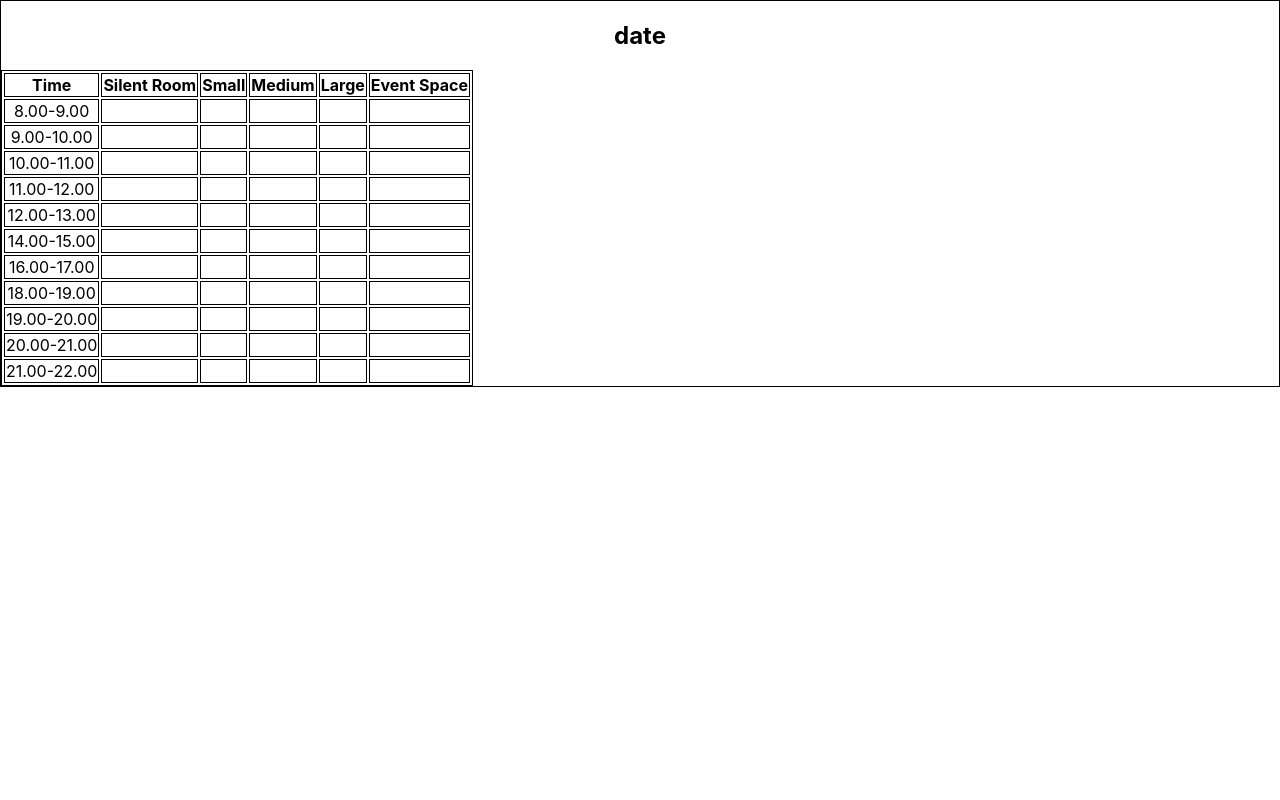
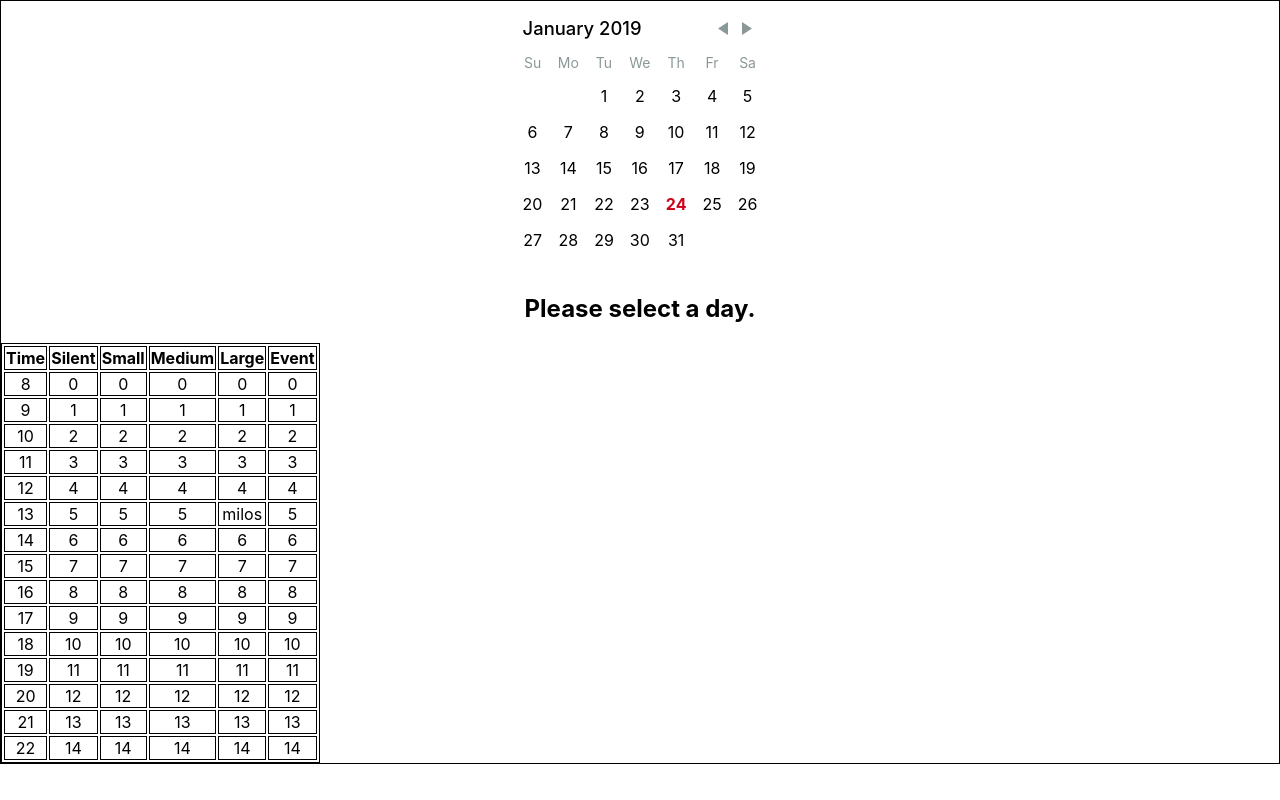
Before and after one commit to Eszterb03/book-a-room, a React (Create React App) app: page / in a window 1280 px wide. Built offline with nearby package versions, Linux system fonts and the light colour scheme.

Commit message:
(feat) table shows something

```diff
--- a/src/Components/Calendar/Calendar.js
+++ b/src/Components/Calendar/Calendar.js
@@ -1,128 +1,59 @@
 import React, { Component } from 'react';
 import './Calendar.css';
+import 'react-day-picker/lib/style.css';
 import '../helpers/getMonthy';
-import getDates from '../helpers/getMonthy';
+import DayPicker from 'react-day-picker';
 
 class Calendar extends Component {
   constructor(props) {
     super(props);
     this.state = {
-      days: []
+      selectedDay: undefined,
+      headers: ['Time', 'Silent', 'Small', 'Medium', 'Large', 'Event'],
+      rooms: ['Silent', 'Small', 'Medium', 'Large', 'Event'],
+      time: [8, 9, 10, 11, 12, 13, 14, 15, 16, 17, 18, 19, 20, 21, 22],
+      bookings: [{ time: 3, user: 'davidka', room: 'Silent' },
+      { time: 5, user: 'milos', room: 'Large' }
+      ]
     }
+    this.handleDayClick = this.handleDayClick.bind(this);
   }
 
-  componentDidMount() {
-    const dates = getDates(new Date(2019, 1, 1), new Date(2019, 1, 31));
-
-    this.setState({
-      days: dates
-    })
+  handleDayClick(day) {
+    this.setState({ selectedDay: day });
   }
 
   render() {
     return (
       <div className='calendar-container'>
-        <h2>date</h2>
+        <DayPicker onDayClick={this.handleDayClick} />
+        {this.state.selectedDay ? (
+          <h2>{this.state.selectedDay.toLocaleDateString()}</h2>
+        ) : (
+            <h2>Please select a day.</h2>
+          )}
         <table>
           <thead>
             <tr>
-              <th>Time</th>
-              <th>Silent Room</th>
-              <th>Small</th>
-              <th>Medium</th>
-              <th>Large</th>
-              <th>Event Space</th>
+              {this.state.headers.map(room => {
+                return <th>{room}</th>
+              })}
             </tr>
           </thead>
           <tbody>
-            <tr>
-              <td>8.00-9.00</td>
-              <td></td>
-              <td></td>
-              <td></td>
-              <td></td>
-              <td></td>
-            </tr>
-            <tr>
-              <td>9.00-10.00</td>
-              <td></td>
-              <td></td>
-              <td></td>
-              <td></td>
-              <td></td>
-            </tr>
-            <tr>
-              <td>10.00-11.00</td>
-              <td></td>
-              <td></td>
-              <td></td>
-              <td></td>
-              <td></td>
-            </tr>
-            <tr>
-              <td>11.00-12.00</td>
-              <td></td>
-              <td></td>
-              <td></td>
-              <td></td>
-              <td></td>
-            </tr>
-            <tr>
-              <td>12.00-13.00</td>
-              <td></td>
-              <td></td>
-              <td></td>
-              <td></td>
-              <td></td>
-            </tr>
-            <tr>
-              <td>14.00-15.00</td>
-              <td></td>
-              <td></td>
-              <td></td>
-              <td></td>
-              <td></td>
-            </tr>
-            <tr>
-              <td>16.00-17.00</td>
-              <td></td>
-              <td></td>
-              <td></td>
-              <td></td>
-              <td></td>
-            </tr>
-            <tr>
-              <td>18.00-19.00</td>
-              <td></td>
-              <td></td>
-              <td></td>
-              <td></td>
-              <td></td>
-            </tr>
-            <tr>
-              <td>19.00-20.00</td>
-              <td></td>
-              <td></td>
-              <td></td>
-              <td></td>
-              <td></td>
-            </tr>
-            <tr>
-              <td>20.00-21.00</td>
-              <td></td>
-              <td></td>
-              <td></td>
-              <td></td>
-              <td></td>
-            </tr>
-            <tr>
-              <td>21.00-22.00</td>
-              <td></td>
-              <td></td>
-              <td></td>
-              <td></td>
-              <td></td>
-            </tr>
+            {this.state.time.map((time, rowIndex) => {
+              return <tr key={rowIndex}><td>{time}</td>
+                {this.state.rooms.map((room, index) => {
+                  console.log(index)
+                  if (this.state.bookings[1].time === rowIndex && this.state.bookings[1].room === room) {
+                    return <td>{this.state.bookings[1].user}</td>
+                  } else {
+                    return <td>{rowIndex}</td>
+                  }
+
+                })}
+              </tr>
+            })}
           </tbody>
         </table>
       </div>
```
